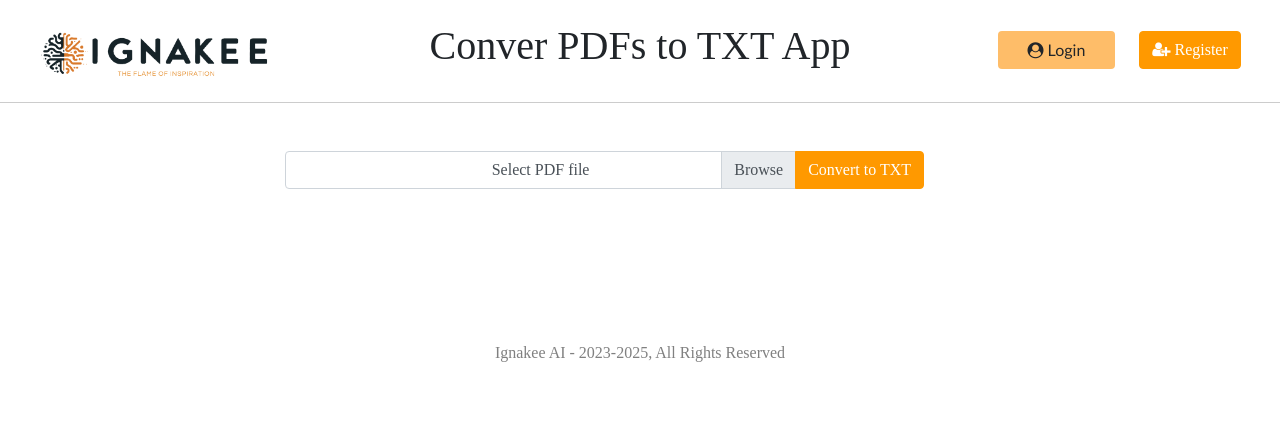
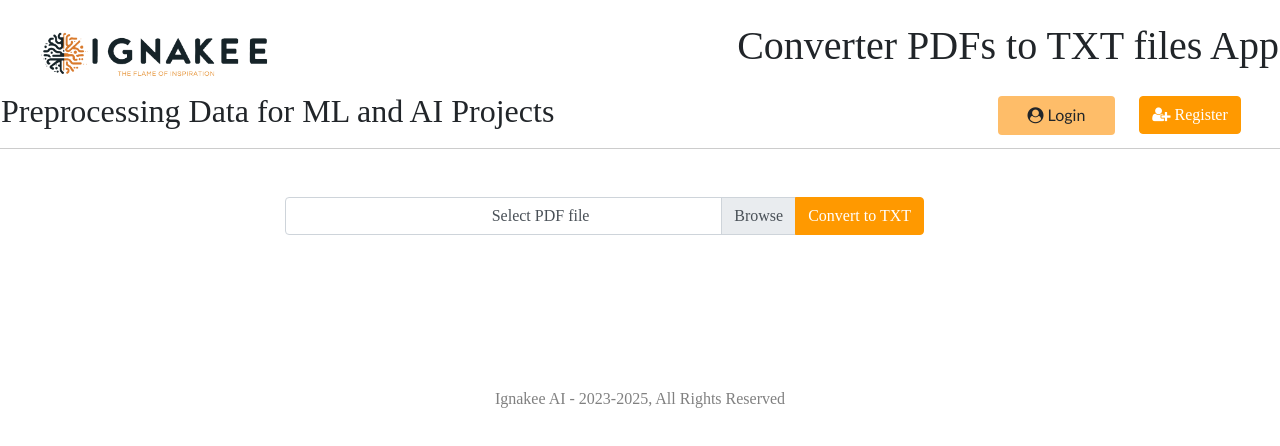
Before and after one commit to arlexrush/Advent-sBelieftsBotFront-, a React (Create React App) app: page / in a window 1280 px wide. Shown: the top 446 px of the page. Built offline with nearby package versions, Linux system fonts and the light colour scheme; a web font is replaced by a local one.

Commit message:
fix deplyment

```diff
--- a/src/Components/Layout/Header.js
+++ b/src/Components/Layout/Header.js
@@ -15,7 +15,8 @@ const Header = () => {
           </div>
         </div>
 
-        <h1>Conver PDFs to TXT App</h1>
+        <h1>Converter PDFs to TXT files App</h1>
+        <h2>Preprocessing Data for ML and AI Projects</h2>
 
         <div className="col-12 col-md-3 mt-4 mt-md-0 text-center">
           <Link className="btn mr-2 mr-md-4" id="login_btn">
```
